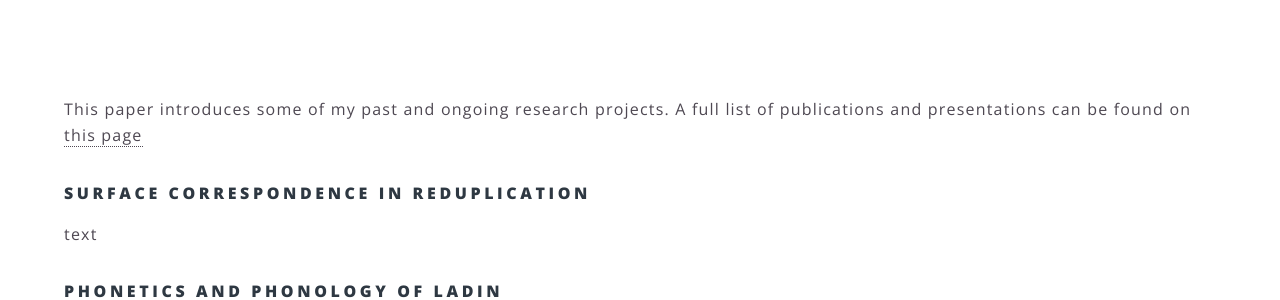
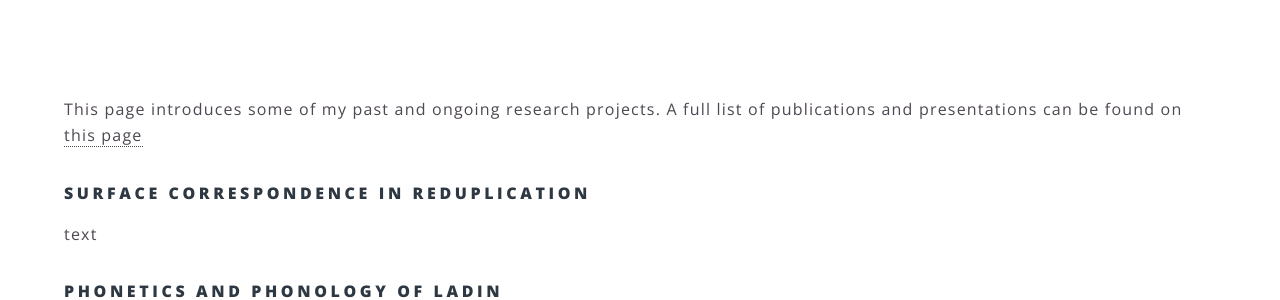
Before and after one commit to MuxuanHe/MuxuanHe, a Jekyll site: the page built from 1Research.html, in a window 1280 px wide and 1225 px high. Shown: the part 335-635 px from the top of the window. Built offline with Jekyll 4.4.1, drawn with Linux system fonts in a browser that asks for light colours.

Commit message:
Update 1Research.html

```diff
--- a/1Research.html
+++ b/1Research.html
@@ -2,9 +2,11 @@
 layout: page
 title: Research
 ---
-<p>This paper introduces some of my past and ongoing research projects.
-	A full list of publications and presentations can be found on
-	<a href="2Papers.html">this page</a></p>
+<section>
+	<p>This page introduces some of my past and ongoing research projects.
+		A full list of publications and presentations can be found on
+		<a href="2Papers.html">this page</a></p>
+</section>
 
 			<section>
 				<header>
```
